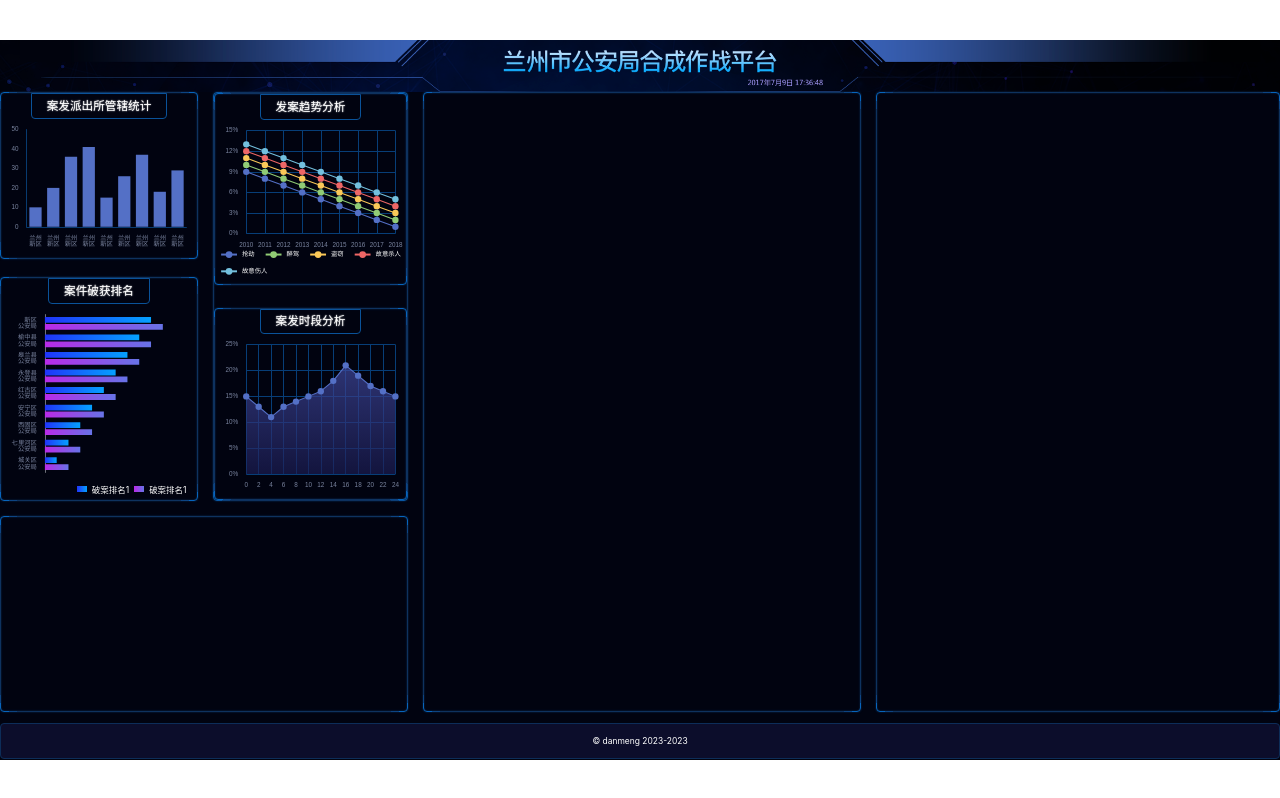
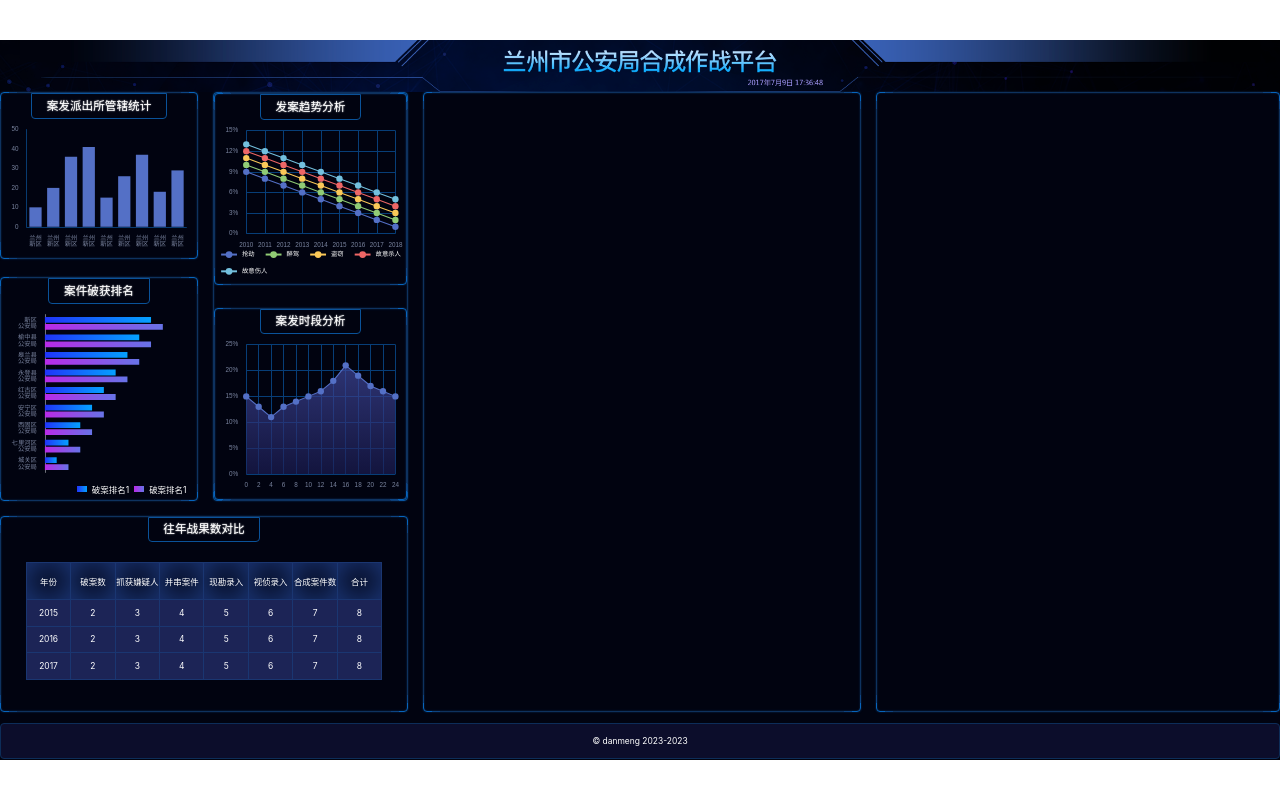
Before and after one commit to AmberWANGDM/vue-ts-dashboard, a Vue app: page / in a window 1280 px wide. Built offline with nearby package versions, Linux system fonts and the light colour scheme.

Commit message:
完成 Chart5

```diff
--- a/src/assets/css/home.scss
+++ b/src/assets/css/home.scss
@@ -76,7 +76,8 @@
     .管辖统计,
     .破获排名,
     .发案趋势,
-    .案发时段 {
+    .案发时段,
+    .战果 {
       height: px(315);
       display: flex;
       flex-direction: column;
@@ -127,6 +128,29 @@
     .案发时段 {
       height: px(363);
     }
+    .战果 {
+      > table {
+        margin-top: px(38);
+        border-collapse: collapse;
+        th,
+        td {
+          border: 1px solid #1a3671;
+        }
+        thead {
+          th {
+            height: px(70);
+            box-shadow: inset 0 0 px(60) 0 #1f3d85;
+          }
+        }
+        tbody {
+          td {
+            height: px(50);
+            width: px(84);
+            background: #1c2456;
+          }
+        }
+      }
+    }
   }
   footer {
     height: px(68);
--- /dev/null
+++ b/src/components/Chart5.vue
@@ -0,0 +1,55 @@
+<template>
+  <div class=" 战果">
+    <h2>往年战果数对比</h2>
+    <table>
+      <thead>
+        <tr>
+          <th>年份</th>
+          <th>破案数</th>
+          <th>抓获嫌疑人</th>
+          <th>并串案件</th>
+          <th>现勘录入</th>
+          <th>视侦录入</th>
+          <th>合成案件数</th>
+          <th>合计</th>
+        </tr>
+      </thead>
+      <tbody>
+        <tr>
+          <td>2015</td>
+          <td>2</td>
+          <td>3</td>
+          <td>4</td>
+          <td>5</td>
+          <td>6</td>
+          <td>7</td>
+          <td>8</td>
+        </tr>
+        <tr>
+          <td>2016</td>
+          <td>2</td>
+          <td>3</td>
+          <td>4</td>
+          <td>5</td>
+          <td>6</td>
+          <td>7</td>
+          <td>8</td>
+        </tr>
+        <tr>
+          <td>2017</td>
+          <td>2</td>
+          <td>3</td>
+          <td>4</td>
+          <td>5</td>
+          <td>6</td>
+          <td>7</td>
+          <td>8</td>
+        </tr>
+      </tbody>
+    </table>
+  </div>
+</template>
+
+<style lang="scss" scoped>
+@import '../assets/css/home.scss';
+</style>
--- a/src/pages/Home.vue
+++ b/src/pages/Home.vue
@@ -10,7 +10,9 @@
         <Chart3 />
         <Chart4 />
       </section>
-      <section className="bordered section3"></section>
+      <section className="bordered section3">
+        <Chart5 />
+      </section>
       <section className="bordered section4"></section>
       <section className="bordered section5"></section>
     </main>
@@ -24,6 +26,7 @@
 import Chart2 from '../components/Chart2.vue'
 import Chart3 from '../components/Chart3.vue'
 import Chart4 from '../components/Chart4.vue'
+import Chart5 from '../components/Chart5.vue'
 import headerBg from '../assets/img/header.png'
 const year = new Date().getFullYear();
 </script>
```
